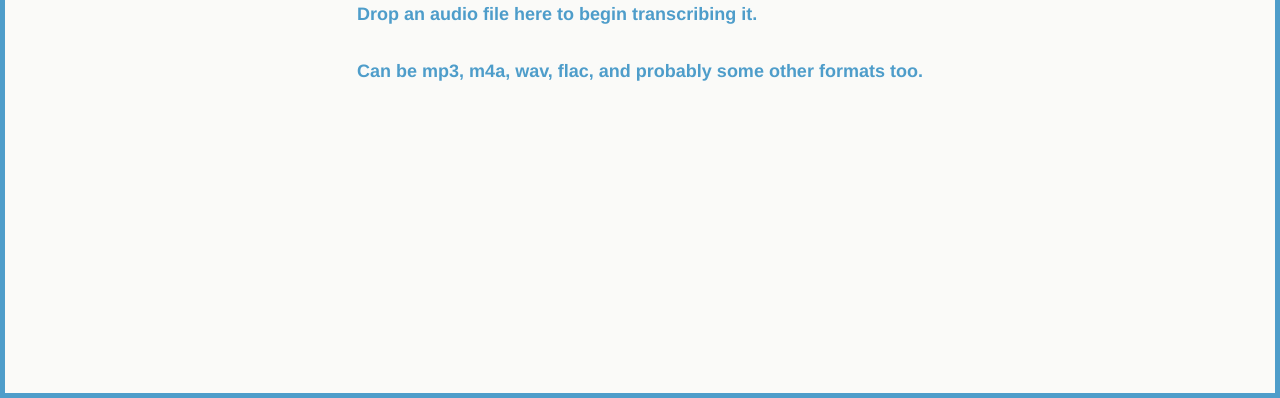
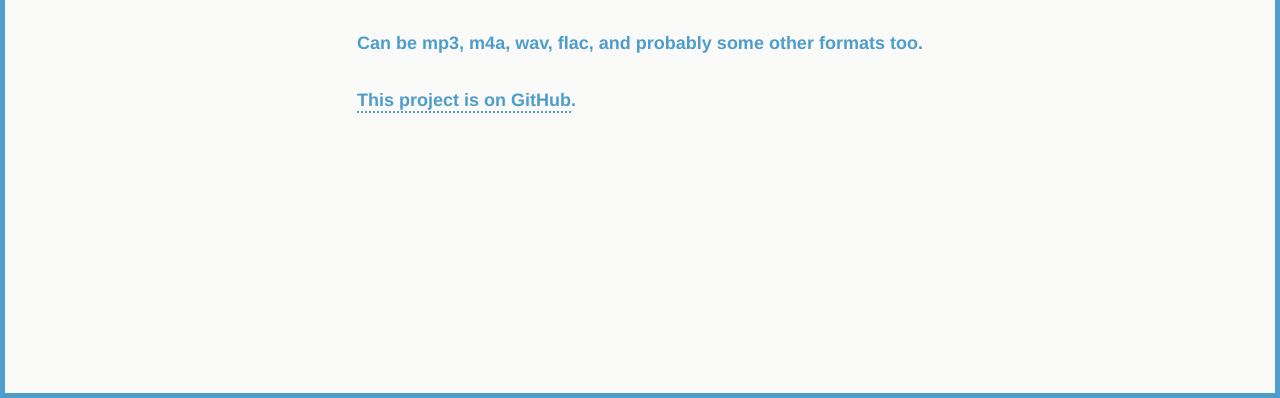
Before and after one commit to espy/transcribe, a website: page index.html in a window 1280 px wide. Shown: the part 402-800 px from the top of the page. Drawn offline with Linux system fonts and the light colour scheme; a script that the page names is missing.

Commit message:
feat: add github link to the app

```diff
--- a/assets/main.css
+++ b/assets/main.css
@@ -17,7 +17,18 @@ h1 svg {
   width: 1em;
   vertical-align: bottom;
 }
-
+a {
+  border-bottom: 2px dotted currentColor;
+  text-decoration: none;
+  padding-bottom: 0.05em;
+  color: #4e9dca;
+}
+a:focus,
+a:hover {
+  color: #496371;
+  outline: none;
+  border-bottom-style: solid;
+}
 #wavform-size-toggle {
   text-align: right;
   font-size: 0.75rem;
--- a/index.html
+++ b/index.html
@@ -43,16 +43,20 @@
       <h1><svg><use xlink:href="#logo" /></svg>Hi.</h1>
       <p>
         Drop an audio file here to begin transcribing it.
-      </p><p>
+      </p>
+      <p>
         Can be mp3, m4a, wav, flac, and probably some other formats too.
+      </p>
+      <p>
+        <a href="https://github.com/espy/transcribe">This project is on GitHub</a>.
       </p>
     </div>
     <div class="holder-message hover">
-        <h1>Yes.</h1>
-        <p>
-          Very nice. Please let go.
-        </p>
-      </div>
+      <h1>Yes.</h1>
+      <p>
+        Very nice. Please let go.
+      </p>
+    </div>
   </div>
   <section id="audio-area">
     <h1>
```
